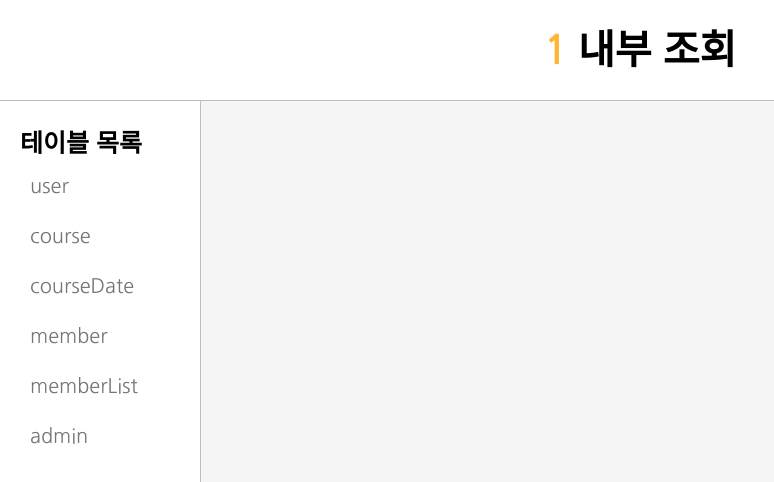
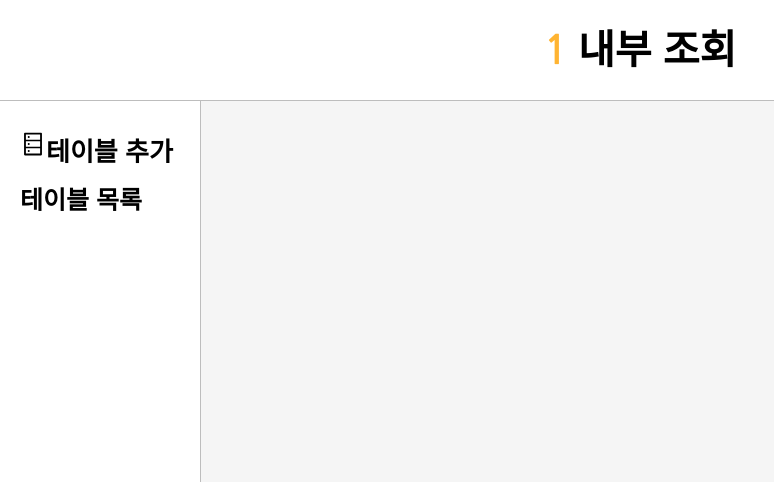
Before and after one commit to CBNU-AACP/Admin, a React (Create React App) app in the folder client/: page /1 in a window 1280 px wide. Shown: the top 482 px of the page, without its empty margins (0-774 px from the left). Built offline with nearby package versions, Linux system fonts and the light colour scheme.

Commit message:
[FEAT] #16 - Add Navigation component's addTable button

```diff
--- a/client/src/components/Navigation/index.jsx
+++ b/client/src/components/Navigation/index.jsx
@@ -1,15 +1,32 @@
 import React, { useContext, useState, useEffect, useRef } from "react";
 import cx from "classnames";
 import "./style.scss";
-import TableMocks from "../../__mocks/TableMocks";
+import { AiOutlineDatabase } from "react-icons/ai";
+import { useDispatch, useSelector } from "react-redux";
+import { add } from "../../store/tableSlice";
 
 export default function Natigation() {
+  const dispatch = useDispatch();
+  const tables = useSelector(state => state.table.tables);
+
+  console.log(tables);
   return (
     <nav className="navigation">
+      <button
+        type="button"
+        className="addTable"
+        onClick={() => {
+          dispatch(add(true));
+        }}>
+        <AiOutlineDatabase />
+        <p className="addText">테이블 추가</p>
+      </button>
       <p className="naviTitle">테이블 목록</p>
       <ul className="sideMenu">
-        {TableMocks.map(table => (
-          <li className="tableTitle">{table.title}</li>
+        {tables.map(table => (
+          <li key={table.id + table.title} className="tableTitle">
+            {table.title}
+          </li>
         ))}
       </ul>
     </nav>
--- a/client/src/components/Navigation/style.scss
+++ b/client/src/components/Navigation/style.scss
@@ -3,12 +3,26 @@
   display: block;
   left: 0;
   width: 200px;
-  min-height: calc(100vh - 101px);
-  height: fit-content;
+  min-height: calc(100vh - 152px);
   z-index: 5;
   background-color: $white;
   border-right: 1px solid $gray400;
   word-break: break-all;
+  .addTable {
+    display: flex;
+    flex-direction: row;
+    margin: 30px auto -10px 20px;
+    background-color: $white;
+    border: none;
+    outline: none;
+    padding: 0;
+    cursor: pointer;
+    font-size: 26px;
+    font-weight: bold;
+    &:hover {
+      color: $create;
+    }
+  }
   .naviTitle {
     margin: 30px auto -10px 20px;
     font-size: 25px;
@@ -16,7 +30,6 @@
   }
   .sideMenu {
     height: fit-content;
-    height: 100%;
     display: flex;
     flex-direction: column;
     margin-bottom: 30px;
```
